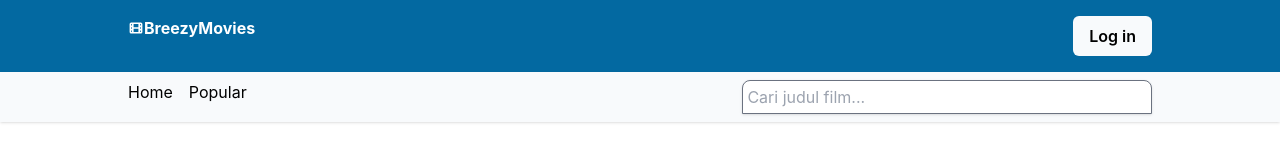
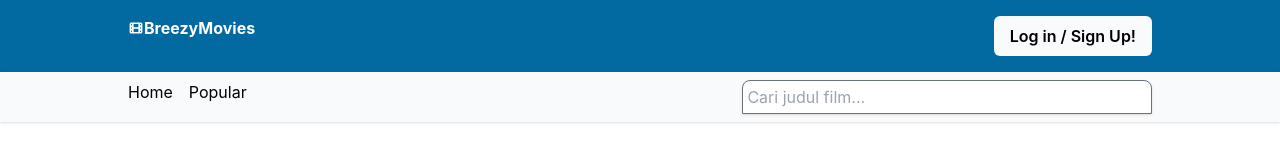
Before and after one commit to dts-kominfo-rea2a/dts-mini-project, a React (Create React App) app: page / in a window 1280 px wide. Shown: the top 144 px of the page. Built offline with nearby package versions, Linux system fonts and the light colour scheme; no server answers; the HTML template or start-up script is replaced by a standard one.

Commit message:
feat: Fixing Firebase Auth

```diff
--- a/src/App.js
+++ b/src/App.js
@@ -15,7 +15,6 @@ import PopularMovies from "./containers/PopularMovies";
 import SelectedMovie from "./containers/SelectedMovie";
 import LoginOrRegister from "./containers/LoginOrRegister";
 import Missing from "./components/app/Missing";
-import Welcome from "./components/user/Welcome";
 import Denied from "./components/app/Denied";
 
 function App() {
@@ -67,7 +66,6 @@ function App() {
             path="/signup"
             element={<LoginOrRegister loginOrRegister="register" />}
           />
-          <Route path="/welcome" element={<Welcome />} />
           <Route path="/denied" element={<Denied />} />
           <Route path="*" element={<Missing />} />
         </Routes>
--- a/src/components/navigation/Branding.jsx
+++ b/src/components/navigation/Branding.jsx
@@ -5,7 +5,7 @@ import { Link } from "react-router-dom";
 const Branding = ({ brandName }) => {
   return (
     <Link to="/">
-      <span className="flex hover:scale-105">
+      <span className="flex hover:scale-105 items-center justify-center">
         <div className="basis-4 grow-1 self-center">
           <HiFilm />
         </div>
--- a/src/components/navigation/User.jsx
+++ b/src/components/navigation/User.jsx
@@ -27,7 +27,7 @@ const User = () => {
               navigate("/login");
             }}
           >
-            Log in
+            Log in / Sign Up!
           </button>
         )}
       </li>
--- a/src/components/user/Welcome.jsx
+++ /dev/null
@@ -1,7 +0,0 @@
-import React from "react";
-
-const Welcome = () => {
-  return <div>Welcome</div>;
-};
-
-export default Welcome;
```
